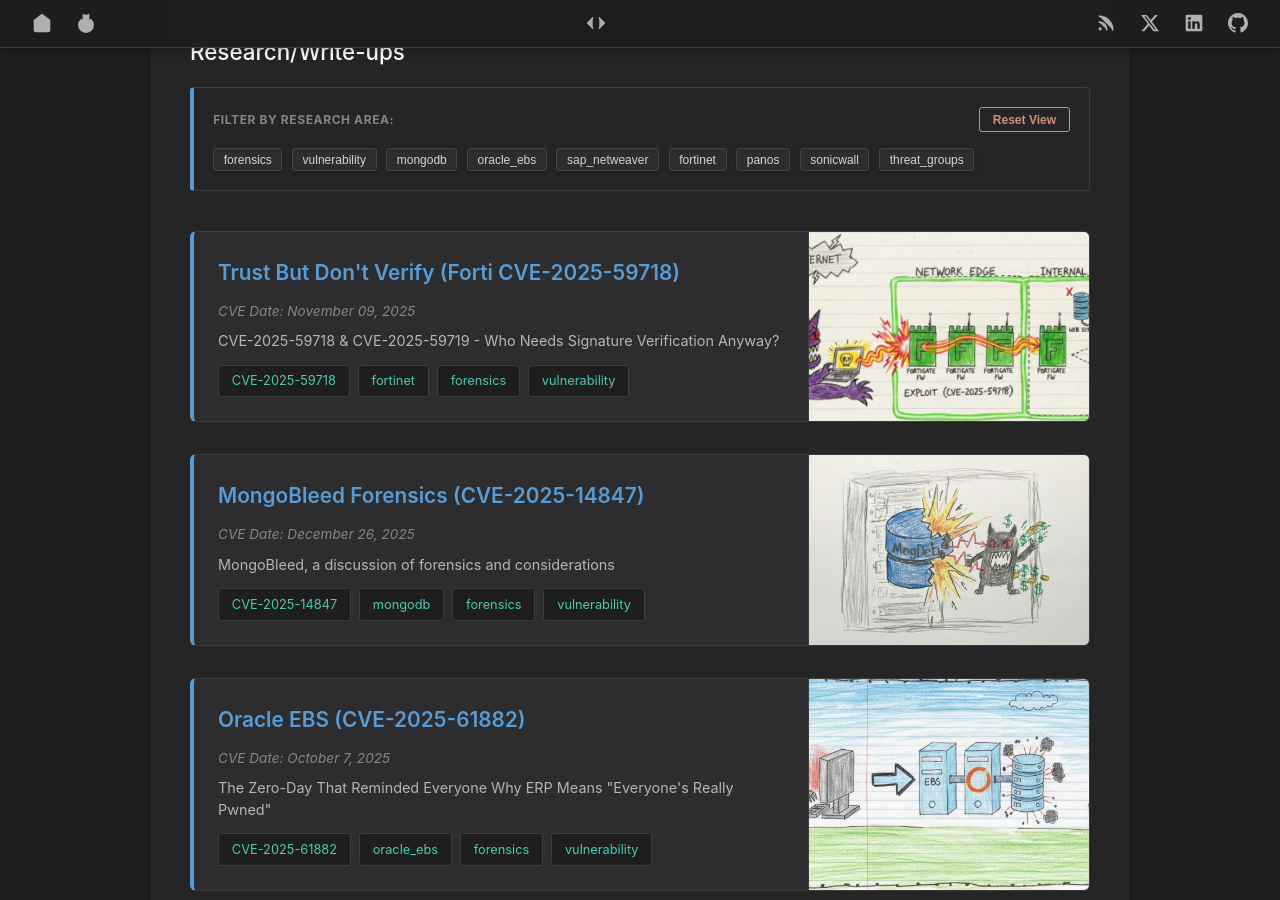
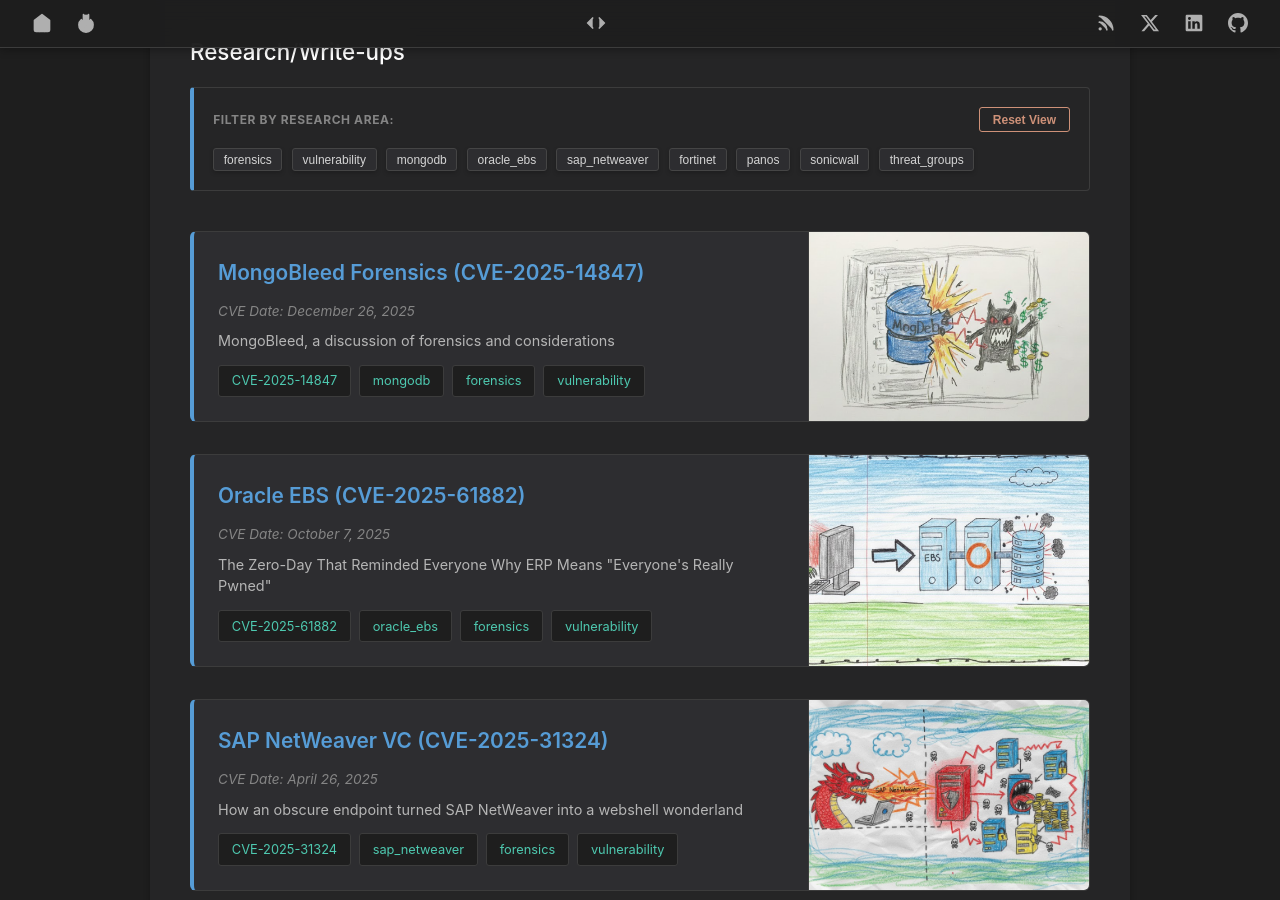
Before and after one commit to gottlabs/home, a Jekyll site: the page built from index.md, in a window 1280 px wide and 900 px high, scrolled down 367 px. Built offline with Jekyll 4.4.1, drawn with Linux system fonts in a browser that asks for light colours.

Commit message:
Update index.md

```diff
--- a/index.md
+++ b/index.md
@@ -71,23 +71,6 @@ function clearFilter() {
 </div>
 
 <div id="research-posts">
-
-<div class="research-post" data-tags="CVE-2025-14847,fortinet,forensics,vulnerability">
-  <div class="post-content">
-    <h4><a href="{{ site.baseurl }}/2025/11/9/forti_cve2025-59718">Trust But Don't Verify (Forti CVE-2025-59718)</a></h4>
-    <span class="post-date">CVE Date: November 09, 2025</span>
-    <p>CVE-2025-59718 & CVE-2025-59719 - Who Needs Signature Verification Anyway?</p>
-    <div class="post-tags">
-      <span class="tag" onclick="filterByTag('CVE-2025-14847')">CVE-2025-59718</span>
-      <span class="tag" onclick="filterByTag('fortinet')">fortinet</span>
-      <span class="tag" onclick="filterByTag('forensics')">forensics</span>
-      <span class="tag" onclick="filterByTag('vulnerability')">vulnerability</span>
-    </div>
-  </div>
-  <div class="post-image">
-    <img src="{{ site.baseurl }}/assets/images/CVE-2025-59718.png" alt="forti_cve2">
-  </div>
-</div>
 
 <div class="research-post" data-tags="CVE-2025-14847,mongodb,forensics,vulnerability">
   <div class="post-content">
```
